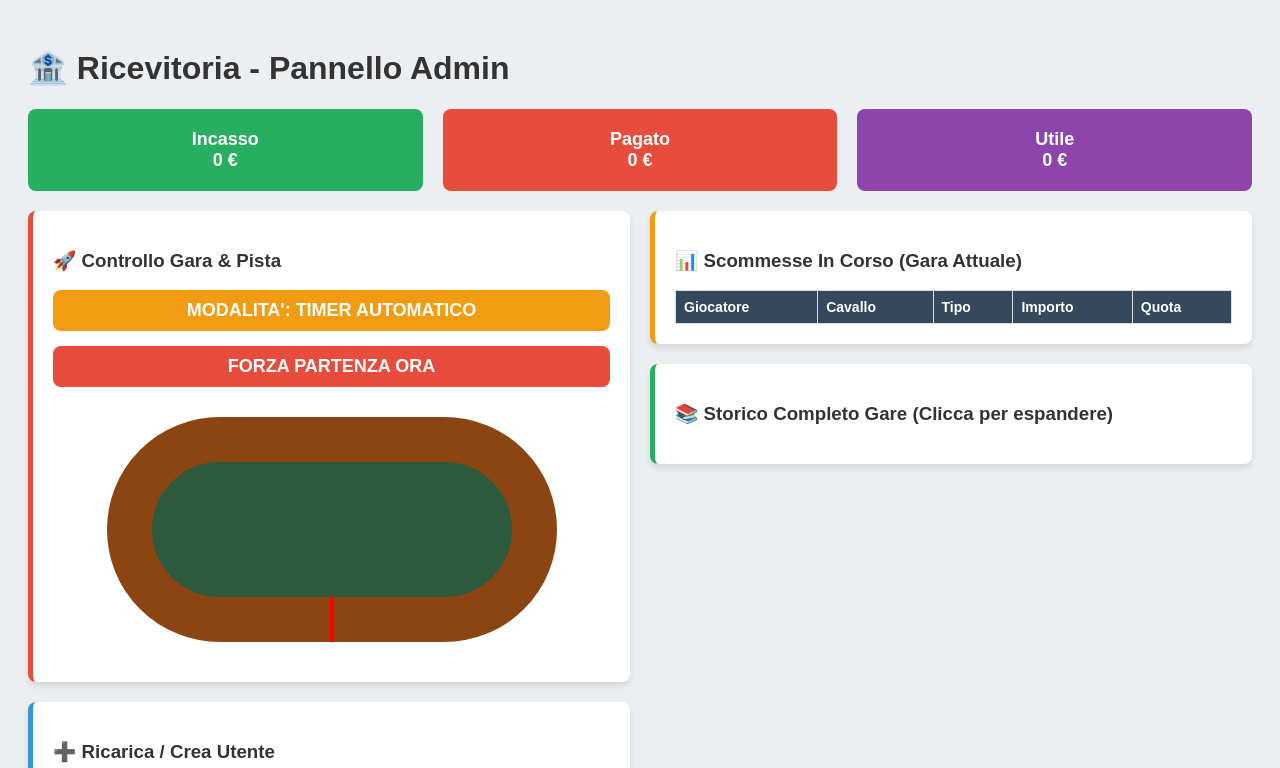
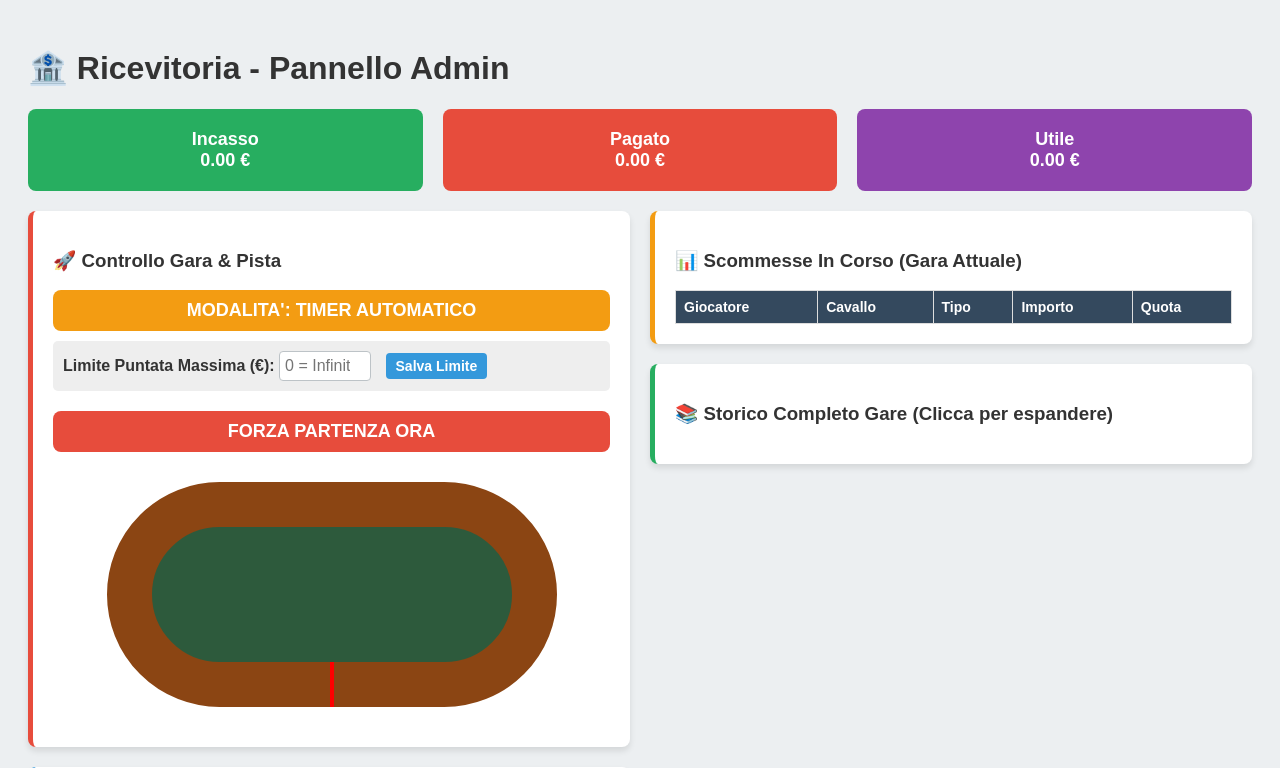
Before and after one commit to pietrolmb/bet-horses-app, a Flask app: page /admin in a window 1280 px wide. Shown: the top 768 px of the page. Run offline with Flask 3, Linux system fonts and the light colour scheme; lists and menus that the app fills with data are empty; some libraries are stand-ins or nearby versions.

Commit message:
admin.html

```diff
--- a/templates/admin.html
+++ b/templates/admin.html
@@ -30,9 +30,9 @@
     <h1>🏦 Ricevitoria - Pannello Admin</h1>
 
     <div class="stats">
-        <div class="stat-box" style="background:#27ae60;">Incasso<br><span id="inc">0</span> €</div>
-        <div class="stat-box" style="background:#e74c3c;">Pagato<br><span id="pag">0</span> €</div>
-        <div class="stat-box" style="background:#8e44ad;">Utile<br><span id="util">0</span> €</div>
+        <div class="stat-box" style="background:#27ae60;">Incasso<br><span id="inc">0.00</span> €</div>
+        <div class="stat-box" style="background:#e74c3c;">Pagato<br><span id="pag">0.00</span> €</div>
+        <div class="stat-box" style="background:#8e44ad;">Utile<br><span id="util">0.00</span> €</div>
     </div>
 
     <div style="display: flex; gap: 20px;">
@@ -40,6 +40,13 @@
             <div class="card" style="border-left: 5px solid #e74c3c;">
                 <h3>🚀 Controllo Gara & Pista</h3>
                 <button class="btn-toggle" id="btn-switch-timer" onclick="toggleTimer()">MODALITA': TIMER AUTOMATICO</button>
+
+                <div style="margin-bottom: 15px; background: #eee; padding: 10px; border-radius: 5px;">
+                    <b>Limite Puntata Massima (€):</b>
+                    <input type="number" id="set-max-bet" style="width: 80px; padding: 5px;" placeholder="0 = Infinito">
+                    <button onclick="salvaMaxBet()" style="padding: 5px 10px; font-size: 14px;">Salva Limite</button>
+                </div>
+
                 <button class="btn-forza" onclick="forzaPartenza()">FORZA PARTENZA ORA</button>
                 <div style="margin-top:30px; margin-bottom:20px;">
                     <div id="pista-container"><div class="traguardo"></div></div>
@@ -74,8 +81,7 @@
 
             <div class="card" style="border-left: 5px solid #27ae60;">
                 <h3>📚 Storico Completo Gare (Clicca per espandere)</h3>
-                <div id="storico-gare-container" style="max-height: 500px; overflow-y: auto;">
-                    </div>
+                <div id="storico-gare-container" style="max-height: 500px; overflow-y: auto;"></div>
             </div>
         </div>
     </div>
@@ -83,7 +89,7 @@
     <script>
         const socket = io();
         let cavalliElements = {};
-        let openAccordions = {}; // Ricorda quali schede sono aperte
+        let openAccordions = {};
         socket.emit('request_update');
 
         function toggleRace(id) {
@@ -100,8 +106,16 @@
             const pass = document.getElementById('nuova-pass').value.trim();
             const amt = document.getElementById('importo').value;
             if(user === "" || pass === "" || amt === "") { alert("Campi vuoti!"); return; }
-            socket.emit('admin_update_wallet', {user: user, password: pass, amount: parseInt(amt)});
+            socket.emit('admin_update_wallet', {user: user, password: pass, amount: parseFloat(amt)});
             document.getElementById('importo').value = ""; alert("Completato!");
+        }
+
+        function salvaMaxBet() {
+            const val = document.getElementById('set-max-bet').value;
+            if(val !== "") {
+                socket.emit('admin_update_settings', {max_bet: parseFloat(val)});
+                alert("Limite aggiornato! (0 = Nessun limite)");
+            }
         }
 
         function forzaPartenza() { socket.emit('admin_force_start'); }
@@ -109,9 +123,11 @@
 
         socket.on('update_data', (s) => {
             const r = s.current_race;
-            document.getElementById('inc').innerText = s.admin_stats.totale_incassato;
-            document.getElementById('pag').innerText = s.admin_stats.totale_pagato;
-            document.getElementById('util').innerText = s.admin_stats.bilancio;
+            document.getElementById('inc').innerText = parseFloat(s.admin_stats.totale_incassato).toFixed(2);
+            document.getElementById('pag').innerText = parseFloat(s.admin_stats.totale_pagato).toFixed(2);
+            document.getElementById('util').innerText = parseFloat(s.admin_stats.bilancio).toFixed(2);
+
+            document.getElementById('set-max-bet').value = s.settings.max_bet;
 
             const btnToggle = document.getElementById('btn-switch-timer');
             if(s.settings.auto_timer) {
@@ -120,7 +136,6 @@
                 btnToggle.innerText = "MODALITA': MANUALE"; btnToggle.style.background = "#e67e22";
             }
 
-            // Popola Storico Gare Cliccabile
             const contStorico = document.getElementById('storico-gare-container');
             contStorico.innerHTML = s.history.length === 0 ? "<p>Nessuna gara conclusa.</p>" : "";
             s.history.slice().reverse().forEach(h => {
@@ -135,7 +150,7 @@
                         <ul style="margin-top:0; font-size:14px;">`;
                 if(h.scommesse.length === 0) html += `<li>Nessuna scommessa registrata.</li>`;
                 h.scommesse.forEach(b => {
-                    html += `<li><b>${b.user}</b> -> ${b.amount}€ su N°${b.horse_id} (${b.type}) a quota ${b.quota}</li>`;
+                    html += `<li><b>${b.user}</b> -> ${parseFloat(b.amount).toFixed(2)}€ su N°${b.horse_id} (${b.type}) a quota ${b.quota}</li>`;
                 });
                 html += `</ul></div></div>`;
                 contStorico.innerHTML += html;
@@ -143,13 +158,13 @@
 
             const tbodyScommesse = document.querySelector('#tabella-scommesse tbody');
             tbodyScommesse.innerHTML = r.bets.length === 0 ? '<tr><td colspan="5">Nessuna scommessa in corso.</td></tr>' : "";
-            r.bets.forEach(b => tbodyScommesse.innerHTML += `<tr><td><b>${b.user}</b></td><td>N°${b.horse_id}</td><td>${b.type}</td><td style="color:green;">${b.amount} €</td><td>${b.quota}</td></tr>`);
+            r.bets.forEach(b => tbodyScommesse.innerHTML += `<tr><td><b>${b.user}</b></td><td>N°${b.horse_id}</td><td>${b.type}</td><td style="color:green;">${parseFloat(b.amount).toFixed(2)} €</td><td>${b.quota}</td></tr>`);
 
             const tbodyUtenti = document.querySelector('#tabella-utenti tbody');
             tbodyUtenti.innerHTML = Object.keys(s.users).length === 0 ? '<tr><td colspan="3">Nessun utente.</td></tr>' : "";
             for (const [nomeUtente, datiUtente] of Object.entries(s.users)) {
                 const isOnline = s.online_users.includes(nomeUtente) ? "🟢 On" : "⚪ Off";
-                tbodyUtenti.innerHTML += `<tr><td><b>${nomeUtente}</b></td><td>${datiUtente.wallet} €</td><td>${isOnline}</td></tr>`;
+                tbodyUtenti.innerHTML += `<tr><td><b>${nomeUtente}</b></td><td>${parseFloat(datiUtente.wallet).toFixed(2)} €</td><td>${isOnline}</td></tr>`;
             }
 
             const pista = document.getElementById('pista-container');
@@ -164,10 +179,8 @@
                     pista.appendChild(d);
                     cavalliElements[h.id] = d;
 
-                    const centerX = 225;
-                    const centerY = 112.5;
-                    const laneX = 217 - (index * 3);
-                    const laneY = 105 - (index * 3);
+                    const centerX = 225; const centerY = 112.5;
+                    const laneX = 217 - (index * 3); const laneY = 105 - (index * 3);
                     const startX = centerX + laneX * Math.cos(Math.PI / 2);
                     const startY = centerY + laneY * Math.sin(Math.PI / 2);
                     d.style.left = (startX - 7) + 'px'; d.style.top = (startY - 7) + 'px';
@@ -178,10 +191,8 @@
         socket.on('race_update', (pos) => {
             let index = 0;
             Object.keys(pos).forEach(id => {
-                const centerX = 225;
-                const centerY = 112.5;
-                const laneX = 217 - (index * 3);
-                const laneY = 105 - (index * 3);
+                const centerX = 225; const centerY = 112.5;
+                const laneX = 217 - (index * 3); const laneY = 105 - (index * 3);
                 const x = centerX + laneX * Math.cos(pos[id] + Math.PI / 2);
                 const y = centerY + laneY * Math.sin(pos[id] + Math.PI / 2);
                 if(cavalliElements[id]) { cavalliElements[id].style.left = (x - 7) +'px'; cavalliElements[id].style.top = (y - 7) +'px'; }
```
